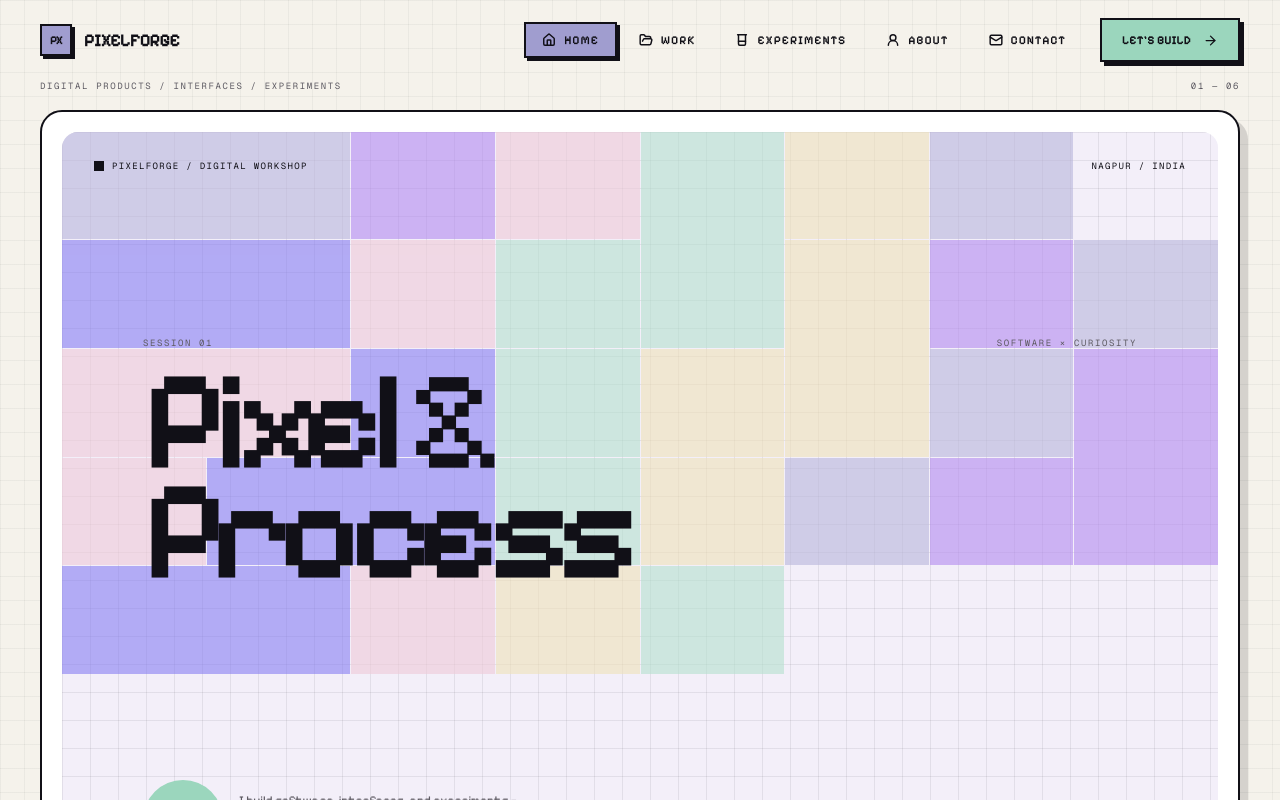
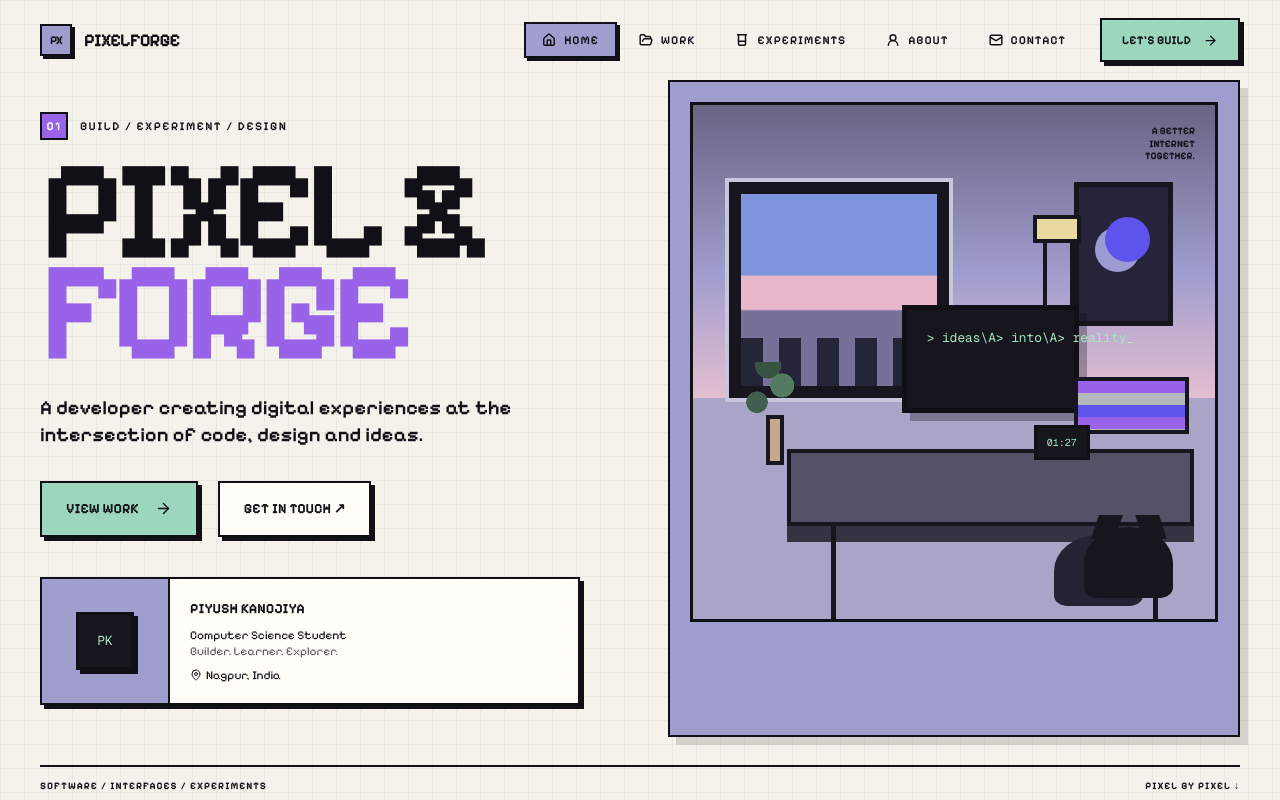
Before and after one commit to inputtext/pixelforge-portfolio, a Next.js app: page / in a window 1280 px wide. Shown: the top 800 px of the page. Built offline with nearby package versions, Linux system fonts and the light colour scheme.

Commit message:
make PixelForge fully pixelated

```diff
--- a/components/Hero.tsx
+++ b/components/Hero.tsx
@@ -1,88 +1,74 @@
 "use client";
 
-import { ArrowDownRight } from "lucide-react";
-
-const cells = [
-  ["bg-lavender","col-span-2"],["bg-purple",""],["bg-pink",""],["bg-green","row-span-2"],
-  ["bg-yellow",""],["bg-lavender",""],["bg-blue","col-span-2"],["bg-pink",""],
-  ["bg-green",""],["bg-yellow","row-span-2"],["bg-purple",""],["bg-lavender",""],
-  ["bg-pink","col-span-2"],["bg-blue",""],["bg-green",""],["bg-yellow",""],
-  ["bg-lavender",""],["bg-purple","row-span-2"],["bg-pink",""],["bg-blue","col-span-2"],
-  ["bg-green",""],["bg-yellow",""],["bg-lavender",""],["bg-purple",""],
-  ["bg-blue","col-span-2"],["bg-pink",""],["bg-yellow",""],["bg-green",""],
-];
+import { ArrowRight, MapPin } from "lucide-react";
 
 export default function Hero() {
   return (
-    <section id="top" className="px-5 pb-7 md:px-10">
+    <section id="top" className="px-5 pb-8 md:px-10">
       <div className="mx-auto max-w-[1480px]">
-        <div className="mb-4 flex items-center justify-between font-mono text-[9px] uppercase tracking-[0.18em] text-muted">
-          <span>Digital products / interfaces / experiments</span>
-          <span>01 — 06</span>
-        </div>
-
-        <div className="pixel-artboard relative overflow-hidden rounded-[22px] bg-white p-3 md:p-5">
-          <div className="pixel-grid relative min-h-[650px] overflow-hidden rounded-[16px] bg-[#eee9f7] md:min-h-[760px]">
-            <div className="absolute inset-0 grid grid-cols-8 grid-rows-7 gap-px opacity-75">
-              {cells.map(([tone, span], index) => (
-                <span
-                  key={index}
-                  className={`pixel-cell ${tone} ${span} opacity-80`}
-                />
-              ))}
-            </div>
-
-            <div className="absolute inset-0 bg-white/25" />
-
-            <div className="absolute left-5 top-5 flex items-center gap-2 md:left-8 md:top-7">
-              <span className="h-2.5 w-2.5 bg-foreground" />
-              <span className="font-mono text-[9px] uppercase tracking-[0.15em]">
-                PixelForge / digital workshop
-              </span>
-            </div>
-
-            <div className="absolute right-5 top-5 font-mono text-[9px] uppercase tracking-[0.15em] md:right-8 md:top-7">
-              Nagpur / India
-            </div>
-
-            <div className="absolute left-5 right-5 top-[29%] md:left-[7%] md:right-[7%] md:top-[27%]">
-              <div className="mb-4 flex items-center justify-between font-mono text-[9px] uppercase tracking-[0.18em] text-muted">
-                <span>Session 01</span>
-                <span>Software × curiosity</span>
+        <div className="grid gap-8 lg:grid-cols-[1.02fr_.98fr] lg:items-stretch">
+          <div className="flex flex-col justify-between py-4 md:py-8">
+            <div>
+              <div className="mb-5 flex items-center gap-3 text-xs font-semibold uppercase tracking-[0.12em]">
+                <span className="grid h-7 w-7 place-items-center border-2 border-foreground bg-purple text-white">01</span>
+                <span>Build / Experiment / Design</span>
               </div>
 
-              <h1 className="max-w-[1100px] text-[clamp(4rem,11vw,10.5rem)] font-semibold leading-[0.78] tracking-[-0.09em]">
-                Pixel <span className="font-light">&amp;</span>
+              <h1 className="max-w-4xl text-[clamp(4.8rem,11vw,10rem)] font-bold leading-[0.72] tracking-[-0.08em]">
+                PIXEL <span>&amp;</span>
                 <br />
-                Process
+                <span className="text-purple">FORGE</span>
               </h1>
-            </div>
 
-            <div className="absolute bottom-5 left-5 md:bottom-8 md:left-[7%]">
-              <div className="flex items-center gap-4">
-                <div className="session-ring flex h-16 w-16 shrink-0 items-center justify-center rounded-full bg-green font-mono text-[10px] md:h-20 md:w-20">
-                  01 / 06
-                </div>
-                <p className="max-w-xs text-[11px] leading-5 text-muted md:text-xs">
-                  I build software, interfaces, and experiments — turning rough
-                  ideas into things people can actually use.
-                </p>
+              <p className="mt-8 max-w-xl text-base font-semibold leading-[1.35] md:text-xl">
+                A developer creating digital experiences at the intersection of code, design and ideas.
+              </p>
+
+              <div className="mt-8 flex flex-wrap gap-5">
+                <a href="#work" className="pixel-button inline-flex items-center gap-4 bg-green px-6 py-4 text-sm font-bold uppercase">
+                  View work <ArrowRight size={17} />
+                </a>
+                <a href="#contact" className="pixel-button inline-flex items-center gap-4 bg-paper px-6 py-4 text-sm font-bold uppercase">
+                  Get in touch ↗
+                </a>
               </div>
             </div>
 
-            <a
-              href="#work"
-              className="absolute bottom-5 right-5 inline-flex items-center gap-4 bg-green px-4 py-3 text-[10px] font-semibold uppercase tracking-[0.12em] md:bottom-8 md:right-[7%]"
-            >
-              Explore the work
-              <ArrowDownRight size={15} strokeWidth={1.6} />
-            </a>
+            <div className="mt-10 flex max-w-[540px] border-2 border-foreground bg-paper shadow-[4px_4px_0_#111017]">
+              <div className="grid w-32 shrink-0 place-items-center border-r-2 border-foreground bg-lavender">
+                <div className="pixel-avatar">PK</div>
+              </div>
+              <div className="p-5">
+                <p className="text-sm font-bold uppercase">Piyush Kanojiya</p>
+                <p className="mt-2 text-xs">Computer Science Student</p>
+                <p className="text-xs text-muted">Builder. Learner. Explorer.</p>
+                <p className="mt-2 flex items-center gap-1 text-xs"><MapPin size={12}/> Nagpur, India</p>
+              </div>
+            </div>
+          </div>
+
+          <div className="pixel-artboard bg-lavender p-3 md:p-5">
+            <div className="pixel-scene">
+              <div className="sky" />
+              <div className="window" />
+              <div className="poster" />
+              <div className="lamp" />
+              <div className="plant" />
+              <div className="desk" />
+              <div className="monitor" />
+              <div className="books" />
+              <div className="clock">01:27</div>
+              <div className="cat" />
+              <div className="absolute right-5 top-5 max-w-[120px] text-right text-[10px] font-bold uppercase leading-tight">
+                A better<br/>internet<br/>together.
+              </div>
+            </div>
           </div>
         </div>
 
-        <div className="mt-4 flex justify-between border-b editorial-rule pb-4 font-mono text-[9px] uppercase tracking-[0.16em] text-muted">
-          <span>Piyush Kanojiya / 2026</span>
-          <span>Scroll ↓</span>
+        <div className="mt-7 flex items-center justify-between border-y-2 border-foreground py-3 text-[10px] font-bold uppercase tracking-[0.1em]">
+          <span>Software / Interfaces / Experiments</span>
+          <span>Pixel by pixel ↓</span>
         </div>
       </div>
     </section>
```
